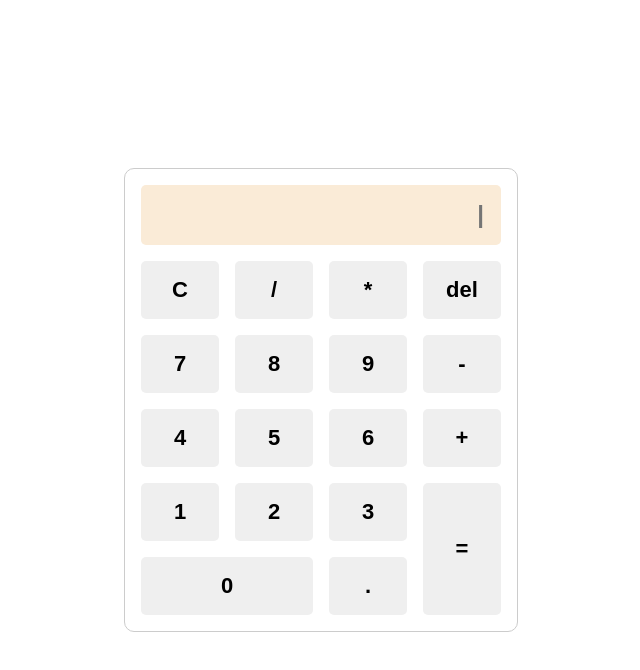
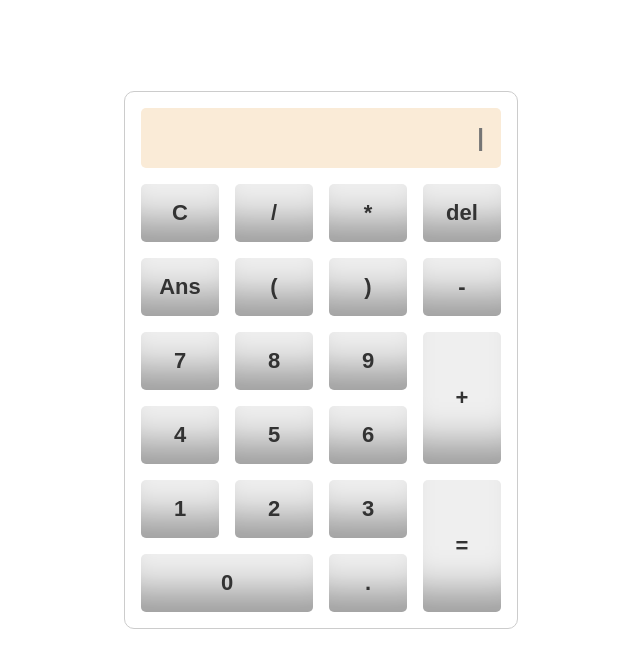
Before and after one commit to Huseyin-SAHIN/Calculator, a plain HTML site: page index.html in a window 1280 px wide. Shown: the whole page, without its empty margins (319-959 px from the left). Drawn offline with Linux system fonts and the light colour scheme.

Commit message:
new features added

```diff
--- a/index.html
+++ b/index.html
@@ -13,21 +13,24 @@
 
     <div class="card">
         <div class="card-header">
-            <input type="text" id="screen" placeholder="|" disabled>
+            <input type="text" id="screen" placeholder="|" >
         </div>
         <div class="card-body">
             <button class="reset">C</button>
             <button class="button">/</button>
             <button class="button">*</button>
             <button class="deleteLast">del</button>
+            <button class="ans">Ans</button>
+            <button class="button">(</button>
+            <button class="button">)</button>
+            <button class="button">-</button>
             <button class="button">7</button>
             <button class="button">8</button>
             <button class="button">9</button>
-            <button class="button">-</button>
             <button class="button">4</button>
             <button class="button">5</button>
             <button class="button">6</button>
-            <button class="button">+</button>
+            <button class="button add">+</button>
             <button class="result">=</button>
             <button class="button">1</button>
             <button class="button">2</button>
--- a/script.js
+++ b/script.js
@@ -3,6 +3,14 @@ const buttons = document.querySelectorAll(".button");
 const reset = document.querySelector(".reset");
 const result = document.querySelector(".result");
 const deleteLast = document.querySelector(".deleteLast");
+let ans = document.querySelector(".ans");
+
+// Ans Butonu
+ans.addEventListener("click", () => {
+    screen.value = screen.value + ans
+})
+ans = 0;
+
 
 // Buton işlemleri
 for (const button of buttons) {
@@ -27,7 +35,8 @@ deleteLast.addEventListener("click", () => {
 result.addEventListener("click", () => {
     try {
         screen.value = eval(screen.value);
-        if(eval(screen.value) == undefined){
+        ans = screen.value
+        if (eval(screen.value) == undefined) {
             screen.value = ""
         }
     } catch (error) {
--- a/style.scss
+++ b/style.scss
@@ -8,7 +8,8 @@ body {
     display: flex;
     justify-content: center;
     align-items: center;
-    height: 100vh;
+    padding: 1rem;
+    min-height: 90vh;
 
     .card {
         border: 1px solid #ccc;
@@ -27,8 +28,8 @@ body {
                 border: 0;
                 border-radius: 5px;
                 text-align: end;
+                letter-spacing: 1px;
                 color: #333;
-                letter-spacing: 1px;
             }
         }
         .card-body {
@@ -43,14 +44,25 @@ body {
                 border: 0;
                 border-radius: 5px;
                 cursor: pointer;
+                color: #333;
+                box-shadow: rgba(0, 0, 0, 0.35) 0px -50px 36px -28px inset;
+
+                &:active{
+                    box-shadow: rgba(50, 50, 93, 0.25) 0px 30px 60px -12px inset, rgba(0, 0, 0, 0.3) 0px 18px 36px -18px inset;
+                }
             }
 
+            .add{
+                grid-area: 3/4/5/4;
+            }
+
+
             .zero {
-                grid-area: 5/1/5/3;
+                grid-area: 6/1/6/3;
             }
 
             .result {
-                grid-area: 4/4/6/4;
+                grid-area: 5/4/7/4;
             }
         }
     }
```
Also changed, not shown: style.css, 1 other file.
